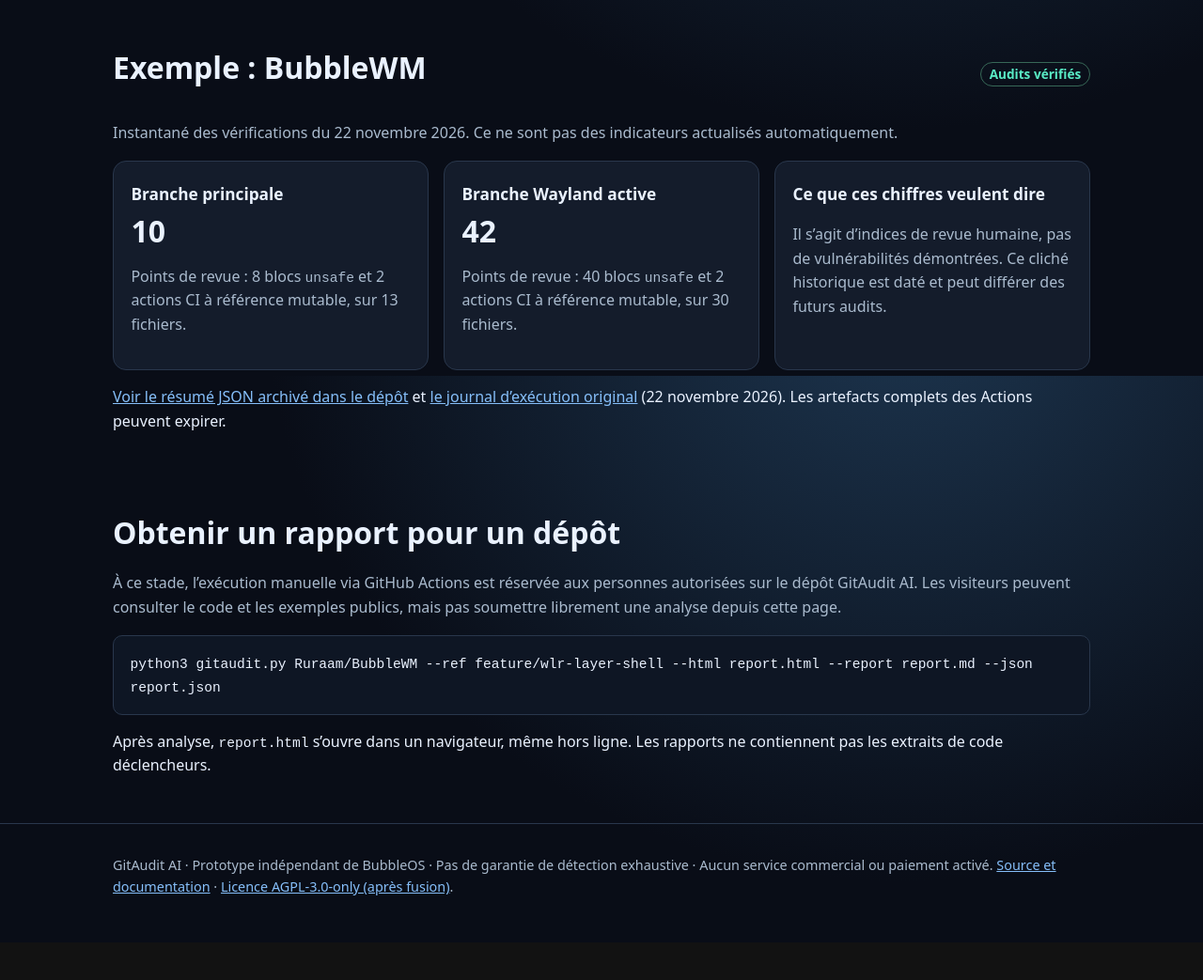
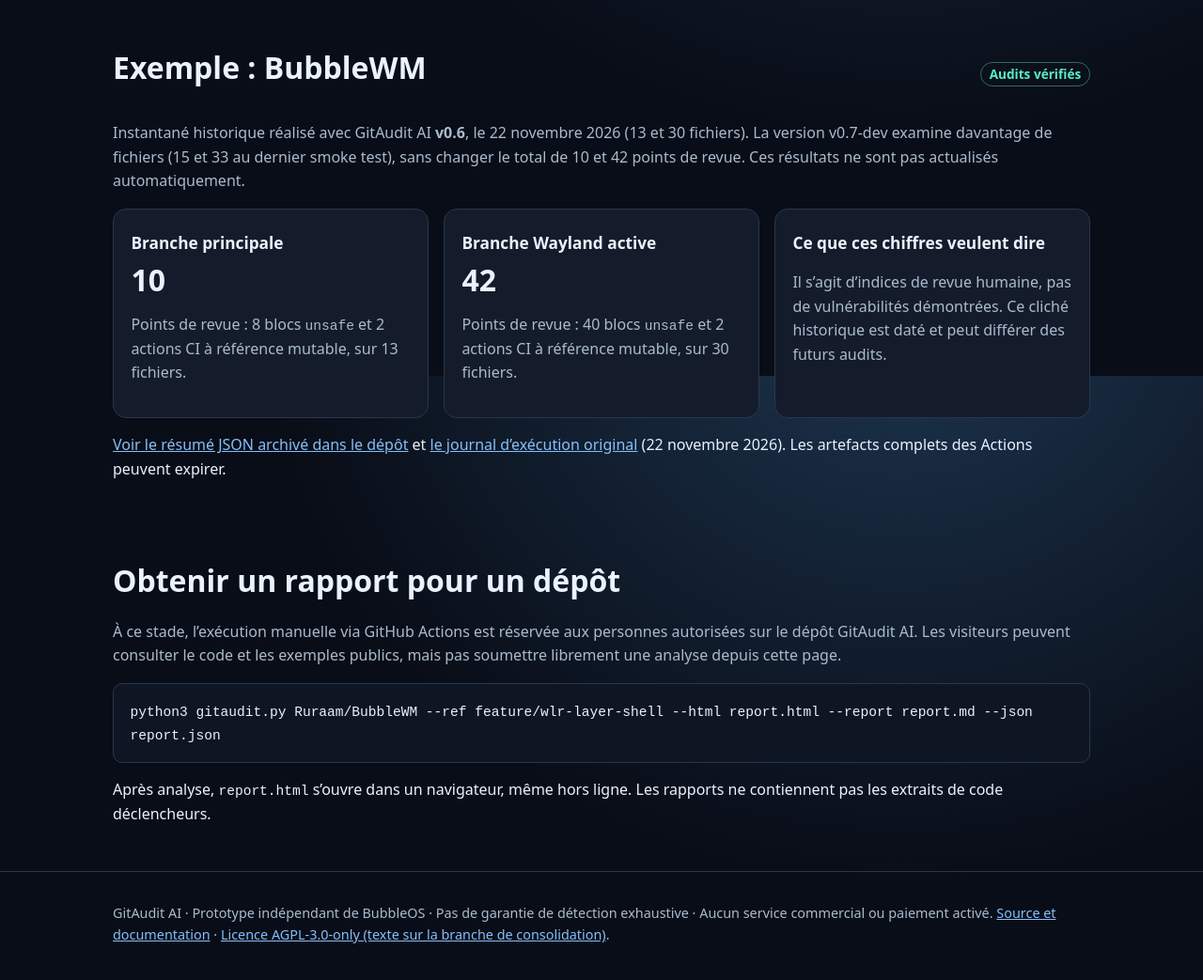
Before and after one commit to Ruraam/GitAudit-AI, a plain HTML site: page docs/index.html in a window 1280 px wide. Shown: the part 1200-2243 px from the top of the page at 94% size. Before the commit the page ends 2203 px from the top, so only its background shows below. Drawn offline with Linux system fonts and the light colour scheme.

Commit message:
fix(site): clarify historical v0.6 snapshot and link to existing AGPL license permalink

```diff
--- a/docs/index.html
+++ b/docs/index.html
@@ -78,7 +78,7 @@
   </section>
   <section class="wrap" id="exemple">
     <div class="section-head"><h2>Exemple : BubbleWM</h2><span class="capsule">Audits vérifiés</span></div>
-    <p class="muted">Instantané des vérifications du 22 novembre 2026. Ce ne sont pas des indicateurs actualisés automatiquement.</p>
+    <p class="muted">Instantané historique réalisé avec GitAudit AI <strong>v0.6</strong>, le 22 novembre 2026 (13 et 30 fichiers). La version v0.7-dev examine davantage de fichiers (15 et 33 au dernier smoke test), sans changer le total de 10 et 42 points de revue. Ces résultats ne sont pas actualisés automatiquement.</p>
     <div class="grid">
       <article class="card"><h3>Branche principale</h3><div class="stat">10</div><p>Points de revue : 8 blocs <code>unsafe</code> et 2 actions CI à référence mutable, sur 13 fichiers.</p></article>
       <article class="card"><h3>Branche Wayland active</h3><div class="stat">42</div><p>Points de revue : 40 blocs <code>unsafe</code> et 2 actions CI à référence mutable, sur 30 fichiers.</p></article>
@@ -93,6 +93,6 @@
     <p>Après analyse, <code>report.html</code> s’ouvre dans un navigateur, même hors ligne. Les rapports ne contiennent pas les extraits de code déclencheurs.</p>
   </section>
 </main>
-<footer><div class="wrap">GitAudit AI · Prototype indépendant de BubbleOS · Pas de garantie de détection exhaustive · Aucun service commercial ou paiement activé. <a href="https://github.com/Ruraam/GitAudit-AI">Source et documentation</a> · <a href="https://github.com/Ruraam/GitAudit-AI/blob/main/LICENSE">Licence AGPL-3.0-only (après fusion)</a>.</div></footer>
+<footer><div class="wrap">GitAudit AI · Prototype indépendant de BubbleOS · Pas de garantie de détection exhaustive · Aucun service commercial ou paiement activé. <a href="https://github.com/Ruraam/GitAudit-AI">Source et documentation</a> · <a href="https://github.com/Ruraam/GitAudit-AI/blob/fc39d81772837b03d580117ab583fbcab54986d3/LICENSE">Licence AGPL-3.0-only (texte sur la branche de consolidation)</a>.</div></footer>
 </body>
 </html>
```
